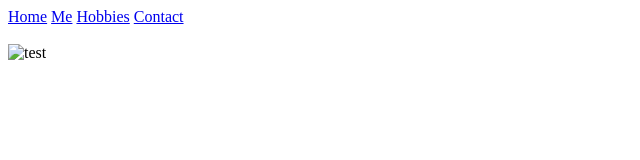
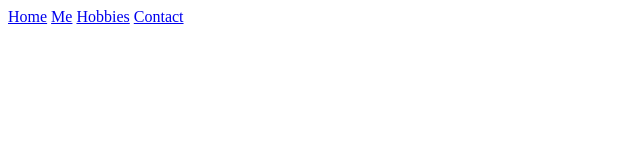
Before and after one commit to BereaSamuel/team_grace2, a plain HTML site: page home.html in a window 1280 px wide. Shown: the full height of the page, 0-640 px from the left. Drawn offline with Linux system fonts and the light colour scheme.

Commit message:
Update home.html

```diff
--- a/home.html
+++ b/home.html
@@ -12,10 +12,5 @@
       <a href="me.html">Me</a>
       <a href="hobbies.html">Hobbies</a>
       <a href="contact.html">Contact</a>
-    </div>
-    <br />
-    <div>
-      <img src="" alt="test" width="300" height="300" />
-    </div>
   </body>
 </html>
```
